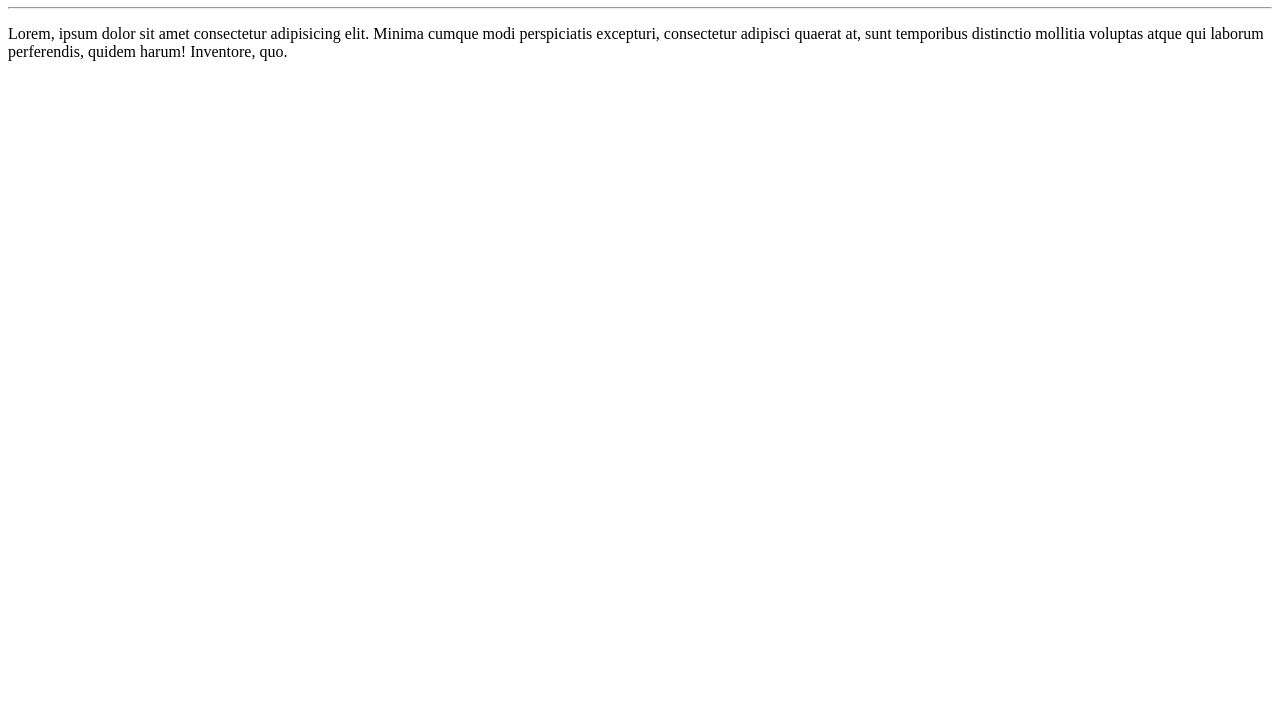
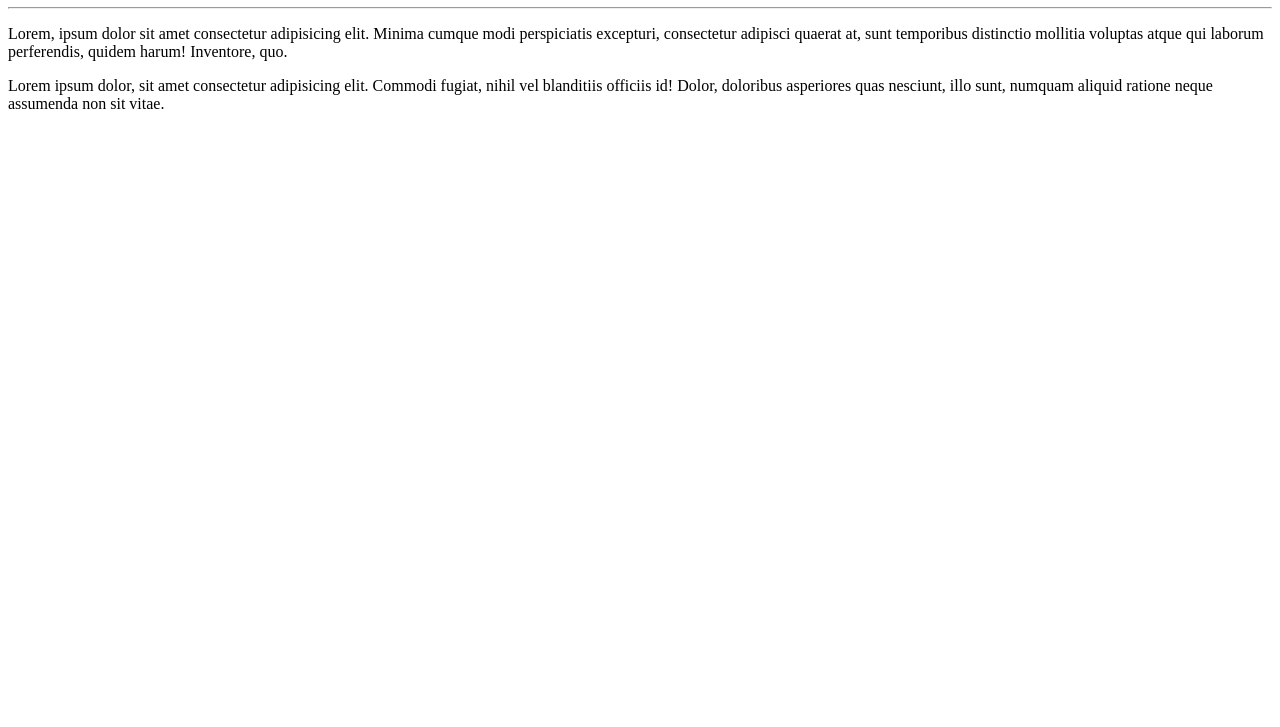
Before and after one commit to fabi0ribeir0/Git-GitHub, a plain HTML site: page site-exemplo/index.html in a window 1280 px wide. Shown: the part 73-800 px from the top of the page. Drawn offline with Linux system fonts and the light colour scheme.

Commit message:
Update index.html

```diff
--- a/site-exemplo/index.html
+++ b/site-exemplo/index.html
@@ -10,6 +10,6 @@
     <h1>Teste de repositório</h1>
     <hr>
     <p>Lorem, ipsum dolor sit amet consectetur adipisicing elit. Minima cumque modi perspiciatis excepturi, consectetur adipisci quaerat at, sunt temporibus distinctio mollitia voluptas atque qui laborum perferendis, quidem harum! Inventore, quo.</p>
-
+    <p>Lorem ipsum dolor, sit amet consectetur adipisicing elit. Commodi fugiat, nihil vel blanditiis officiis id! Dolor, doloribus asperiores quas nesciunt, illo sunt, numquam aliquid ratione neque assumenda non sit vitae.</p>
 </body>
 </html>
```
